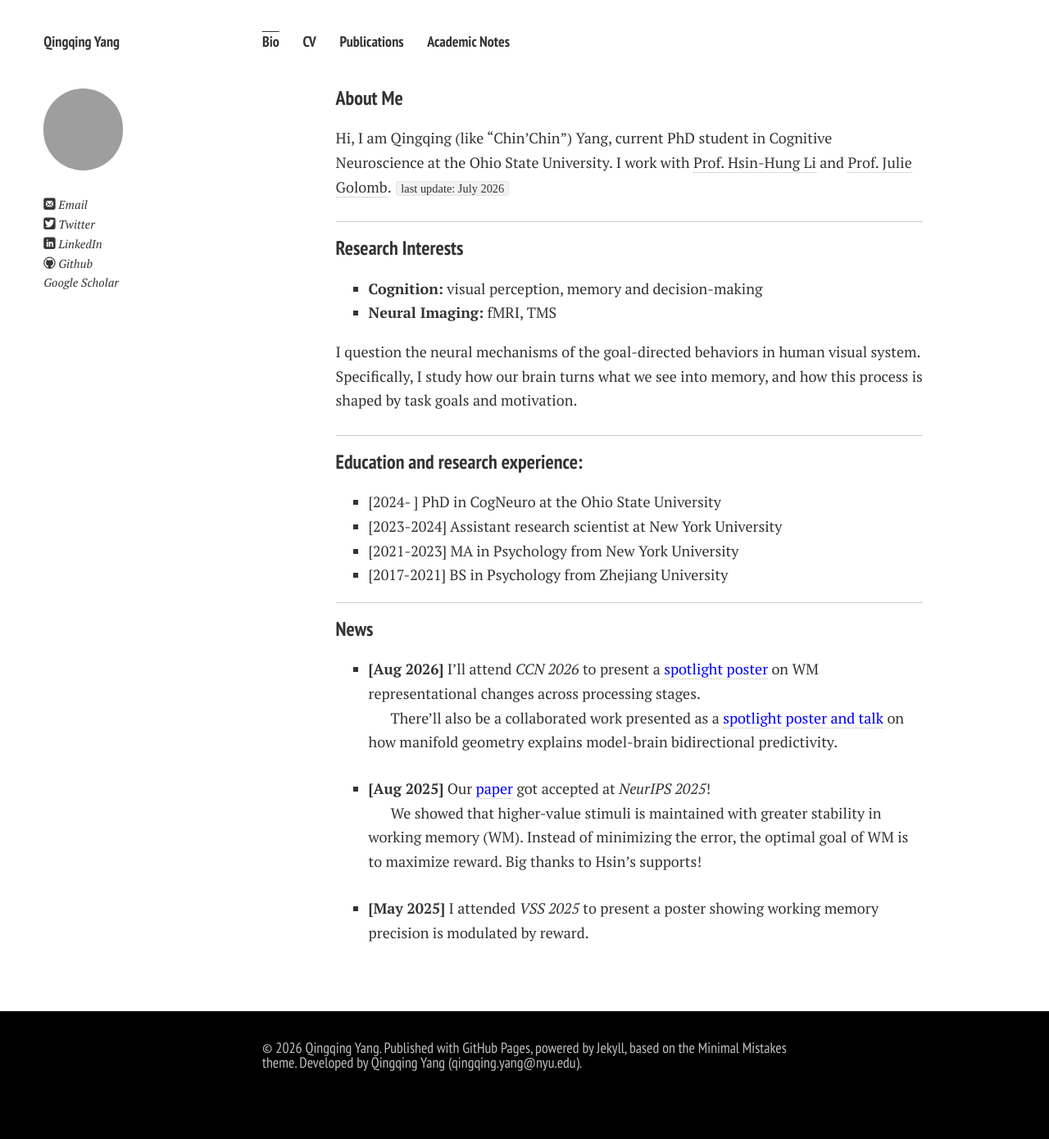
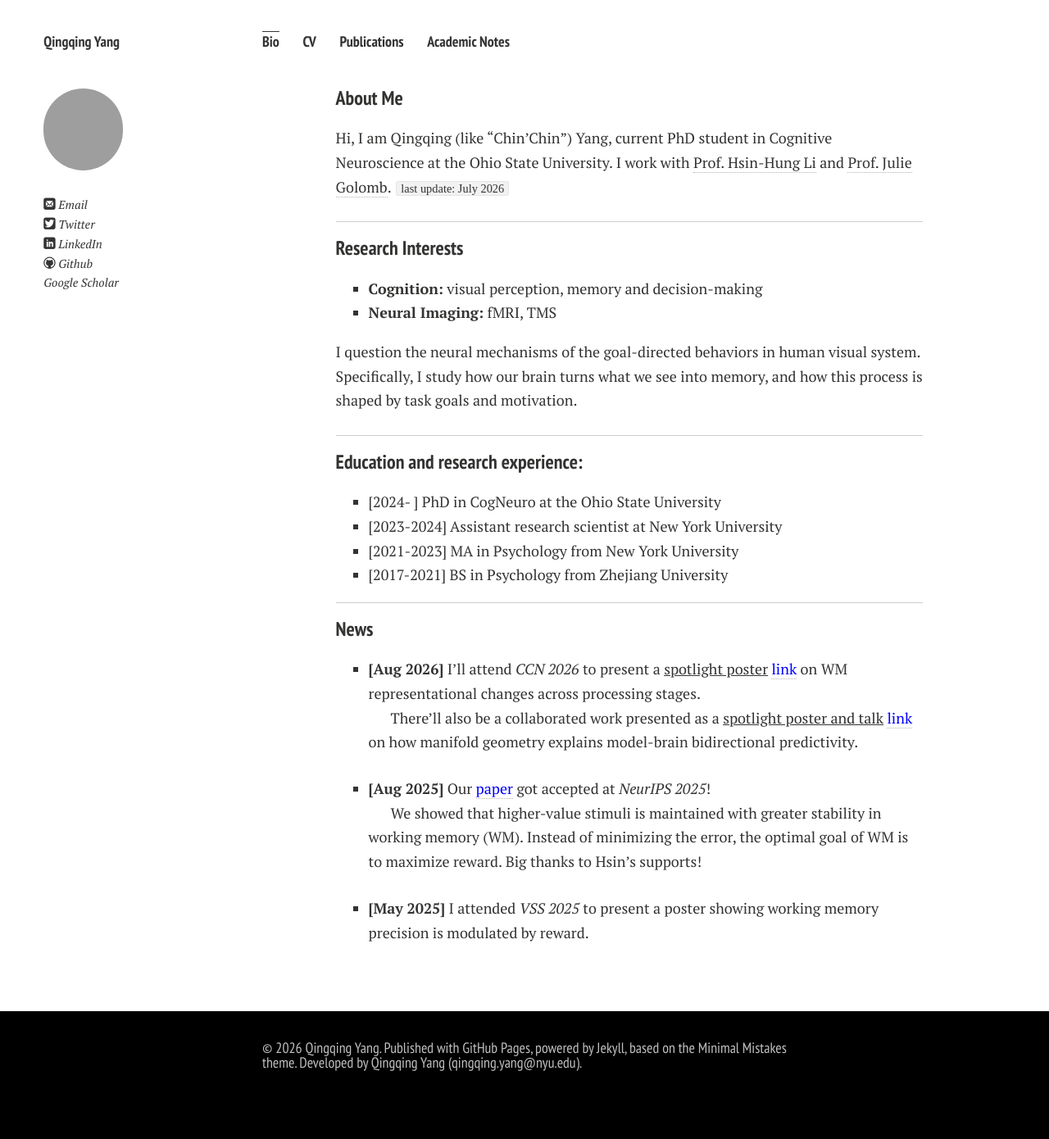
Before and after one commit to Qingqing-Yang-177/Qingqing-Yang-177.github.io, a Jekyll site: the page built from index.md, in a window 1280 px wide. Shown: the whole page at 82% size. Built offline with Jekyll 4.4.1, drawn with Linux system fonts in a browser that asks for light colours; nearby versions of some CDN libraries; comment, search, counter and statistics services are not loaded; a style sheet for code colours, icons or effects is not loaded; our own code applies the rules of GitHub Pages for plain Markdown files.

Commit message:
Update index.md

```diff
--- a/index.md
+++ b/index.md
@@ -22,9 +22,9 @@ I question the neural mechanisms of the goal-directed behaviors in human visual
 
 ---
 ### News
-- **[Aug 2026]** I'll attend *CCN 2026* to present a <a href="https://openreview.net/pdf?id=Da6XaUvXu7" style="color: blue;">spotlight poster</a> on WM representational changes across processing stages.
+- **[Aug 2026]** I'll attend *CCN 2026* to present a <u>spotlight poster</u> <a href="https://openreview.net/pdf?id=Da6XaUvXu7" style="color: blue;">link</a> on WM representational changes across processing stages.
 
-  There'll also be a collaborated work presented as a <a href="https://openreview.net/pdf?id=QruHiieHAG" style="color: blue;">spotlight poster and talk</a> on how manifold geometry explains model-brain bidirectional predictivity.
+  There'll also be a collaborated work presented as a <u>spotlight poster and talk</u> <a href="https://openreview.net/pdf?id=QruHiieHAG" style="color: blue;">link</a> on how manifold geometry explains model-brain bidirectional predictivity.
 - **[Aug 2025]** Our <a href="https://proceedings.neurips.cc/paper_files/paper/2025/file/534de24424a5056682502acd1fccb005-Paper-Conference.pdf" style="color: blue;"> paper</a> got accepted at *NeurIPS 2025*!
 
   We showed that higher-value stimuli is maintained with greater stability in working memory (WM). Instead of minimizing the error, the optimal goal of WM is to maximize reward. Big thanks to Hsin's supports!
```
